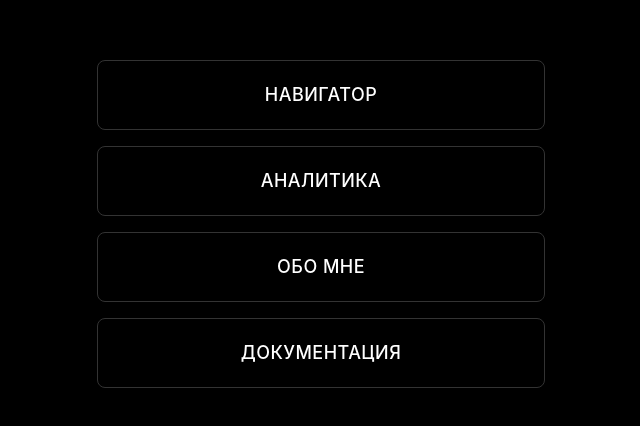
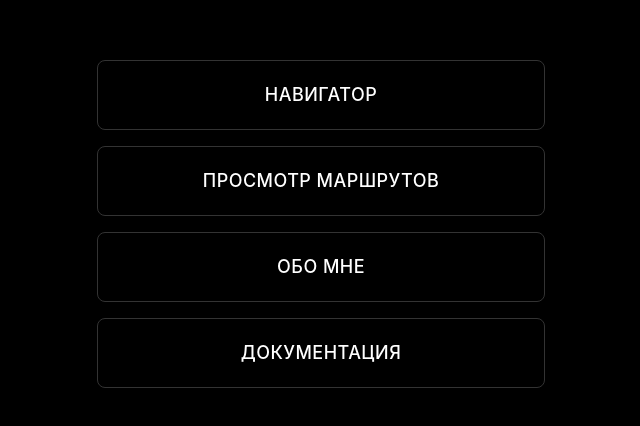
Before and after one commit to yvayvapyvapyva/start, a plain HTML site: page index.html in a window 1280 px wide. Shown: the part 176-602 px from the top of the page, without its empty margins (319-959 px from the left). Drawn offline with nearby package versions, Linux system fonts and the light colour scheme.

Commit message:
добавил кнопку просмотр маршрутов

```diff
--- a/index.html
+++ b/index.html
@@ -38,8 +38,8 @@
         </a>
 
         <!-- Кнопка 2 -->
-        <a href="project2.html" class="nav-link block w-full py-5 px-6 rounded-lg text-center text-lg font-medium tracking-wide uppercase">
-            Аналитика
+        <a href="view.html" class="nav-link block w-full py-5 px-6 rounded-lg text-center text-lg font-medium tracking-wide uppercase">
+            ПРОСМОТР МАРШРУТОВ
         </a>
 
         <!-- Кнопка 3 -->
```
